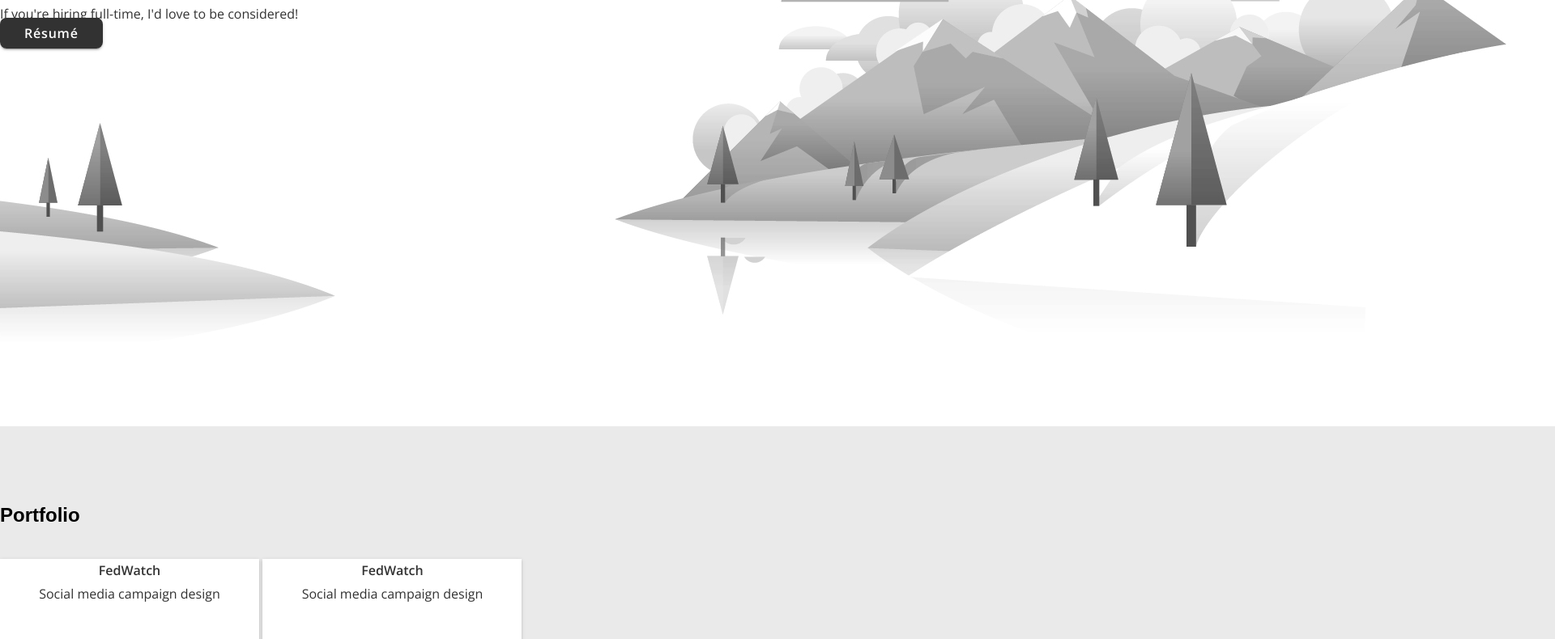
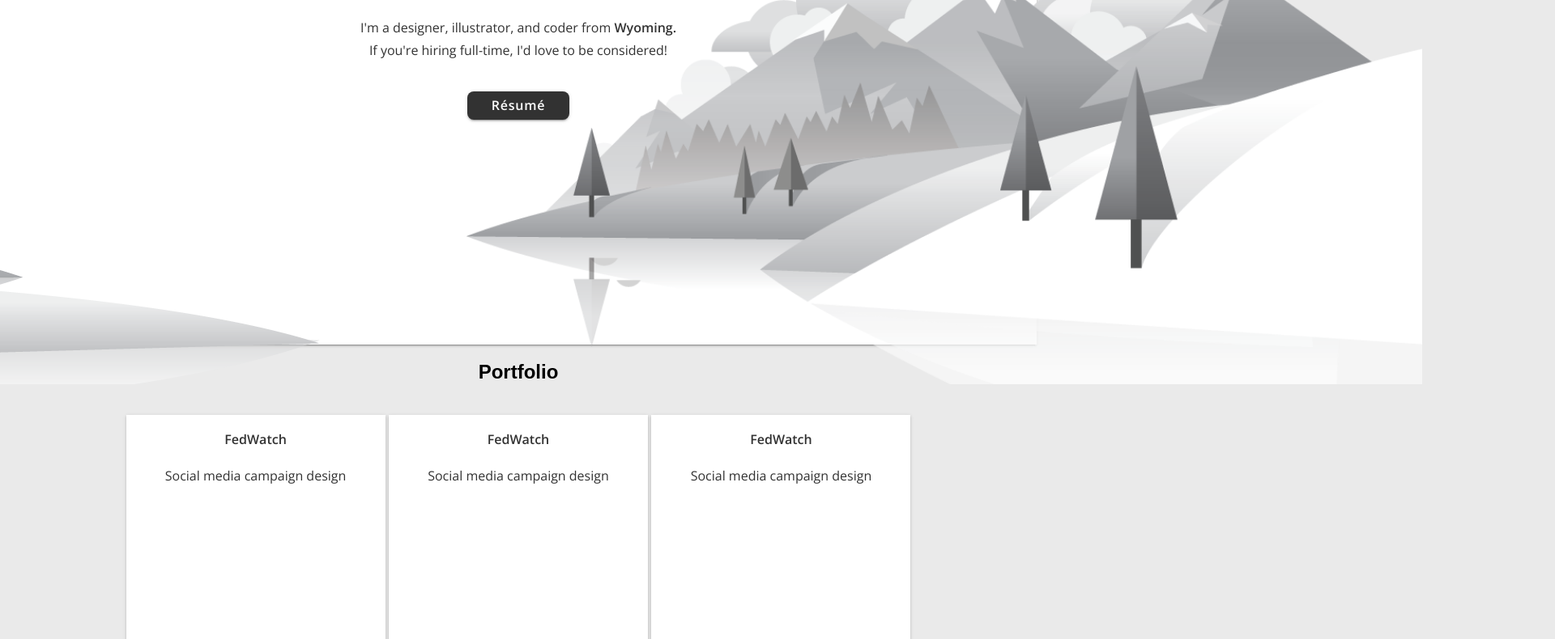
Before and after one commit to CKadera12/portfolio-site, a website: page app/index.html in a window 1280 px wide. Shown: the part 254-1044 px from the top of the page at 81% size, 1920 px wide, since content can reach past the window. Drawn offline with nearby package versions, Linux system fonts and the light colour scheme.

Commit message:
April 22nd

```diff
--- a/app/assets/styles/base/_global.css
+++ b/app/assets/styles/base/_global.css
@@ -1,4 +1,5 @@
 body {
+	min-width: 303px;
 	background: #eaeaea;
 	margin: 0, 0;
 	padding: none;
--- a/app/assets/styles/modules/_button.css
+++ b/app/assets/styles/modules/_button.css
@@ -1,4 +1,5 @@
 .button {
+		display: inline-block;
 		text-decoration: none;
 		font-family: Open Sans, san serif;
 		font-size: 16px;
@@ -11,7 +12,12 @@
 		color: white;
 		letter-spacing: .8px;
 		 transition: box-shadow 0.2s cubic-bezier(0.4, 0, 1, 1), background-color 0.2s cubic-bezier(0.4, 0, 0.2, 					1), color 0.2s cubic-bezier(0.4, 0, 0.2, 1);
+
+		 &--margin-top {
+			 margin-top: 20px;
+		 }
 	}
+
 
 	&:active {
 	 	box-shadow: 0 4px 5px 0 rgba(0, 0, 0, 0.14), 0 1px 10px 0 rgba(0, 0, 0, 0.12), 0 2px 4px -1px rgba(0, 0, 	0, 0.2);
--- a/app/assets/styles/modules/_copy.css
+++ b/app/assets/styles/modules/_copy.css
@@ -1,5 +1,4 @@
 .copy {
-margin: 0;
 font-size: 14px;
 font-family: Open Sans;
 line-height: 1.8;
--- a/app/assets/styles/modules/_hero.css
+++ b/app/assets/styles/modules/_hero.css
@@ -1,45 +1,71 @@
 .hero {
+	width: 100vw;
 	position: relative;
+	background: white;
+	height: 680px;
+	box-shadow: 0 2px 2px 0 rgba(0, 0, 0, 0.14), 0 3px 1px -2px rgba(0, 0, 0, 0.2), 0 1px 5px 0 rgba(0, 0, 0, 0.12);
 
-	&__image {
+	/* hero images*/
+
+	&__cloud {
+	}
+
+	&__image-content--right {
+	overflow: hidden;
+	position: absolute;
+	text-align: center;
+	left: 45vw;
+	display: none;
+	z-index: 1;
+
+	@mixin atSmall {
 		display: block;
+	}
+	}
+
+	&__image--right {
 		height: 680px;
-		/*width: 100vw; */
-		z-index: 1;
-		position: absolute;
-		box-shadow: 0 2px 2px 0 rgba(0, 0, 0, 0.14), 0 3px 1px -2px rgba(0, 0, 0, 0.2), 0 1px 5px 0 rgba(0, 0, 0, 0.12);
-}
+	}
 
+	&__image-content--left {
+	overflow: hidden;
+	position: absolute;
+	text-align: center;
+	left: -30vw;
+	display: none;
+	z-index: 1;
+
+	@mixin atSmall{
+		display: block;
+	}
+	}
+
+	&__image--left {
+		height: 680px;
+	}
 
 	&__text-content {
-		width: 352px;
 		z-index: 2;
 		position: absolute;
 		top: 160px;
 		text-align: center;
-		display: block;
-		margin-left: auto;
-		margin-right: auto;
 
-		@mixin atLarge {
+		@mixin atSmall {
 		text-align: left;
-		width: 400px;
 		}
 
 		@mixin atMedium {
-
 		}
 }
 
 	&__title {
-		margin: 0;
 		font-size: 32px;
 		font-family: Merriweather;
 		letter-spacing: .3px;
 		line-height: 68px;
 		color: $darkGrey;
 
-		@mixin atLarge {
+		@mixin atSmall {
 		font-size: 34px;
 	}
 	}
--- a/app/assets/styles/modules/_page-section.css
+++ b/app/assets/styles/modules/_page-section.css
@@ -1,4 +1,4 @@
 .page-section {
-padding: 4.5rem 0;
-
+width: 100vw;
+text-align: center;
 }
--- a/app/assets/styles/modules/_portfolio.css
+++ /dev/null
@@ -1,4 +0,0 @@
-.portfolio {
-	postion: absolute;
-	height: 900px;
-}
--- a/app/assets/styles/modules/_wrapper.css
+++ b/app/assets/styles/modules/_wrapper.css
@@ -1,16 +1,20 @@
 .wrapper {
-padding-left: 25px;
-padding-right: 25px;
-max-width: 1200px;
-margin-left: auto;
-margin-right: auto;
 
-		@mixin atSmall {
-		padding-left: 50px;
-		margin: 0;
-		}
+	padding-left: 20px;
+	padding-right: 20px;
+	max-width: 1200px;
+	margin-left: auto;
+	margin-right: auto;
 
-		@mixin atLarge {
-		padding-left: 300px;
-		}
+	@mixin atMedium {
+	padding-left: 10vw;
+	padding-right: 10vw;
+	}
+
+	&--hero {
+		/* using a max-width to control hero paragraph line breaks*/
+		@mixin atMedium {
+		max-width: 400px;
+	}
+	}
 }
--- a/app/assets/styles/styles.css
+++ b/app/assets/styles/styles.css
@@ -9,3 +9,4 @@
 @import "modules/_card";
 @import "modules/_wrapper";
 @import "modules/_page-section";
+@import "modules/_row";
--- a/app/index.html
+++ b/app/index.html
@@ -17,12 +17,16 @@
 <body>
 <!--hero section-->
 <section class="hero">
-	<picture>
-    <source srcset="assets/images/header__wyoming.jpg" media="(min-width: 531px)">
-    <img src="assets/images/header__wyoming--small.png" alt="Wyoming illustration">
-    </picture>
-    <div class="wrapper">
-<div class="hero__text-content">
+<img class="hero__cloud" src="assets/images/header/cloud-1.png">
+<div class="hero__image-content--right">
+    <img class ="hero__image--right" src="assets/images/header/hero__right.png" alt="Wyoming illustration">
+</div>
+<div class="hero__image-content--left">
+<img class ="hero__image--left" src="assets/images/header/hero__left.png" alt="Wyoming illustration">
+</div>
+
+    <div class="page-section hero__text-content">
+    <div class="wrapper wrapper--hero">
     <header>
         <h1 class="hero__title">Hi, I'm Clint <span>:)</span></h1>
     </header>
@@ -30,7 +34,7 @@
         I'm a designer, illustrator, and coder from <b>Wyoming.</b>
         If you're hiring full-time, I'd love to be considered!
         </p>
-        <a class= "button"
+        <a class= "button button--margin-top"
         target="blank" href="https://www.clintkadera.com/">Résumé
         </a>
         </div>
@@ -38,7 +42,8 @@
 </section>
 
 <!--portfolio section-->
-<section class="portfolio page-section">
+<section class="page-section">
+<div class="wrapper">
     <h2 class="section-title">Portfolio</h2>
     <div class="card">
     <h3 class="copy copy--bold">FedWatch</h3>
@@ -48,6 +53,17 @@
     <div class="card">
     <h3 class="copy copy--bold">FedWatch</h3>
     <p class="copy">Social media campaign design</p>
+    </div>
+
+    <div class="card">
+    <h3 class="copy copy--bold">FedWatch</h3>
+    <p class="copy">Social media campaign design</p>
+    </div>
+
+    <div class="card">
+    <h3 class="copy copy--bold">FedWatch</h3>
+    <p class="copy">Social media campaign design</p>
+</div>
 </div>
 
 </section>
--- a/app/temp/styles/styles.css
+++ b/app/temp/styles/styles.css
@@ -422,48 +422,97 @@ textarea {
 }
 
 body {
+	min-width: 303px;
 	background: #eaeaea;
 	margin: 0, 0;
 	padding: none;
 	position: absolute;
 }
 
+/*default is someone trying to squish it*/
+
+/*inspector size slim est.*/
+
+/*rough phone est.*/
+
+/*rough tablet est.*/
+
+/*rough desktop est.*/
+
 .hero {
+	width: 100vw;
 	position: relative;
+	background: white;
+	height: 680px;
+	box-shadow: 0 2px 2px 0 rgba(0, 0, 0, 0.14), 0 3px 1px -2px rgba(0, 0, 0, 0.2), 0 1px 5px 0 rgba(0, 0, 0, 0.12);
 
 }
 
-.hero__image {
-  display: block;
-  height: 680px;/*width: 100vw; */
+/* hero images*/
+
+.hero__cloud {
+
+}
+
+.hero__image-content--right {
+  overflow: hidden;
+  position: absolute;
+  text-align: center;
+  left: 45vw;
+  display: none;
   z-index: 1;
+}
+
+@media (min-width: 440px) {
+
+  .hero__image-content--right {
+    display: block;
+  }
+}
+
+.hero__image--right {
+  height: 680px;
+}
+
+.hero__image-content--left {
+  overflow: hidden;
   position: absolute;
-  box-shadow: 0 2px 2px 0 rgba(0, 0, 0, 0.14), 0 3px 1px -2px rgba(0, 0, 0, 0.2), 0 1px 5px 0 rgba(0, 0, 0, 0.12);
+  text-align: center;
+  left: -30vw;
+  display: none;
+  z-index: 1;
+}
+
+@media (min-width: 440px) {
+
+  .hero__image-content--left {
+    display: block;
+  }
+}
+
+.hero__image--left {
+  height: 680px;
 }
 
 .hero__text-content {
-  width: 352px;
   z-index: 2;
   position: absolute;
   top: 160px;
   text-align: center;
-  display: block;
-  margin-left: auto;
-  margin-right: auto;
 }
 
-@media (min-width: 1100px) {
+@media (min-width: 440px) {
 
   .hero__text-content {
     text-align: left;
-    width: 400px;
   }
 }
 
-@media  (min-width: 800px) {}
+@media  (min-width: 768px) {
+
+}
 
 .hero__title {
-  margin: 0;
   font-size: 32px;
   font-family: Merriweather;
   letter-spacing: .3px;
@@ -471,7 +520,7 @@ body {
   color: rgb(50, 50, 50);
 }
 
-@media (min-width: 1100px) {
+@media (min-width: 440px) {
 
   .hero__title {
     font-size: 34px;
@@ -481,10 +530,10 @@ body {
 .portfolio {
 	postion: absolute;
 	height: 900px;
+	width: 70vw;
 }
 
 .copy {
-margin: 0;
 font-size: 14px;
 font-family: Open Sans;
 line-height: 1.8;
@@ -495,7 +544,7 @@ color: rgb(50, 50, 50);
   font-weight: 600;
 }
 
-@media (min-width: 530px) {
+@media (min-width: 440px) {
 
   .copy {
     font-size: 16px;
@@ -503,6 +552,7 @@ color: rgb(50, 50, 50);
 }
 
 .button {
+		display: inline-block;
 		text-decoration: none;
 		font-family: Open Sans, san serif;
 		font-size: 16px;
@@ -517,6 +567,10 @@ color: rgb(50, 50, 50);
 		 -webkit-transition: box-shadow 0.2s cubic-bezier(0.4, 0, 1, 1), background-color 0.2s cubic-bezier(0.4, 0, 0.2, 					1), color 0.2s cubic-bezier(0.4, 0, 0.2, 1);
 		 transition: box-shadow 0.2s cubic-bezier(0.4, 0, 1, 1), background-color 0.2s cubic-bezier(0.4, 0, 0.2, 					1), color 0.2s cubic-bezier(0.4, 0, 0.2, 1);
 	}
+
+.button--margin-top {
+  margin-top: 20px;
+}
 
 &:active {
 	 	box-shadow: 0 4px 5px 0 rgba(0, 0, 0, 0.14), 0 1px 10px 0 rgba(0, 0, 0, 0.12), 0 2px 4px -1px rgba(0, 0, 	0, 0.2);
@@ -548,7 +602,37 @@ color: rgb(50, 50, 50);
 	box-shadow: 0 2px 2px 0 rgba(0, 0, 0, 0.14), 0 3px 1px -2px rgba(0, 0, 0, 0.2), 0 1px 5px 0 rgba(0, 0, 0, 0.12);
 }
 
+.wrapper {
+
+	padding-left: 20px;
+	padding-right: 20px;
+	max-width: 1200px;
+	margin-left: auto;
+	margin-right: auto;
+}
+
+@media  (min-width: 768px) {
+
+  .wrapper {
+    padding-left: 10vw;
+    padding-right: 10vw;
+  }
+}
+
+/* using a max-width to control hero paragraph line breaks*/
+
+@media  (min-width: 768px) {
+
+  .wrapper--hero {
+    max-width: 400px;
+  }
+}
+
 .page-section {
-padding: 4.5rem 0;
+width: 100vw;
+text-align: center;
+}
+
+.row {
 
 }
```
Also changed, not shown: app/assets/styles/base/_mixins.css (+11 -3 lines), app/assets/images/header/cloud-1.png (added), app/assets/images/header/hero__left.png (added), app/assets/images/header/hero__right.png (added). Lines whose indentation alone changed are shown as unchanged.
